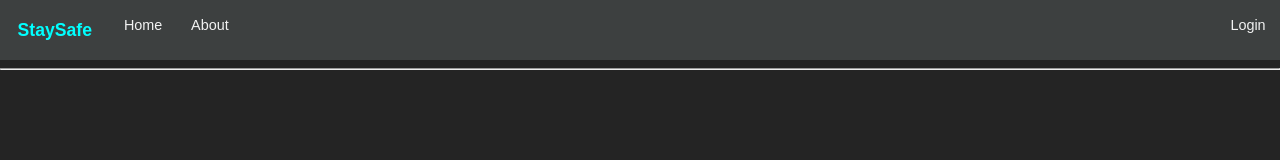
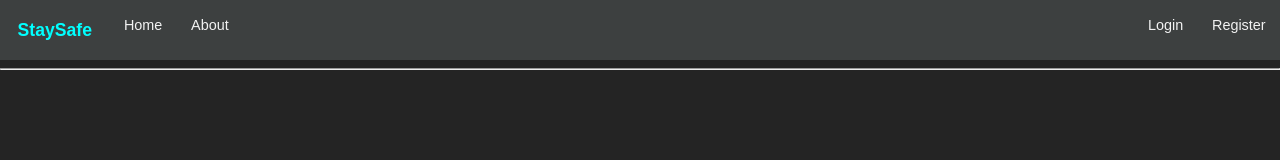
Before and after one commit to ChicoState/StaySafe, a React (Vite) app in the folder frontend/: page /login in a window 1280 px wide. Shown: the top 160 px of the page. Built offline with nearby package versions, Linux system fonts and the light colour scheme.

Commit message:
Re-add register button to navbar

```diff
--- a/frontend/src/App.jsx
+++ b/frontend/src/App.jsx
@@ -33,6 +33,7 @@ function Layout({ currentForm, onFormSwitch }) {
                 {/* Removed the Register button from the top bar */}
                 <div className="top-navbar-right">
                     <a href="/login" onClick={() => onFormSwitch('login')}>Login</a>
+                    <a href="/register" onClick={() => onFormSwitch('register')}>Register</a>
                 </div>
             </nav>
             <hr />
```
